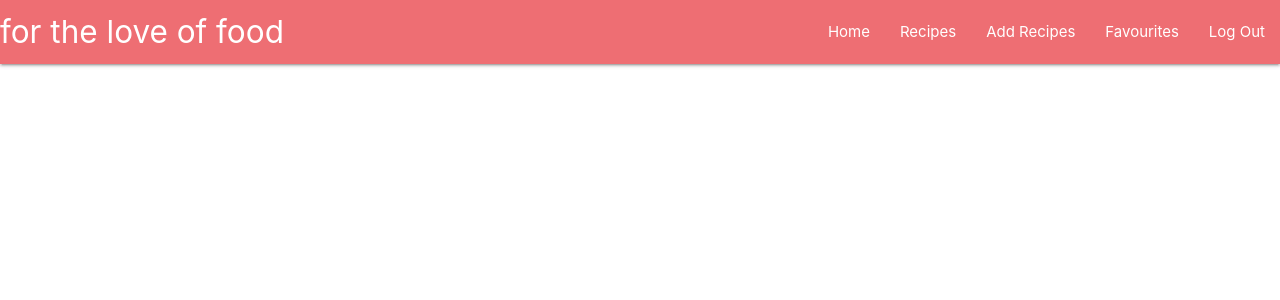
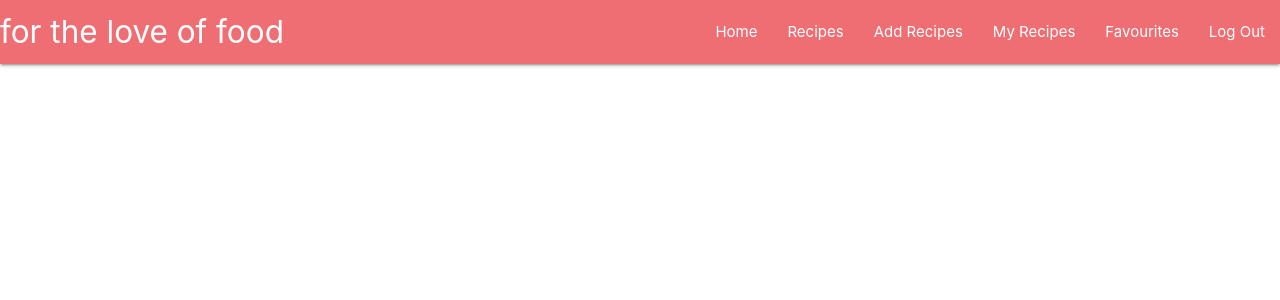
Before and after one commit to manni8436/MS3-Project, a Flask app: page /favourites in a window 1280 px wide. Shown: the top 300 px of the page. Run offline with Flask 2, Linux system fonts and the light colour scheme; the visitor is signed in with stand-in values (Sample User, id 1); data that the repository does not hold is empty; some libraries are stand-ins or nearby versions; some web fonts are replaced.

Commit message:
Add my_recipes nav link to base.html

```diff
--- a/templates/base.html
+++ b/templates/base.html
@@ -48,6 +48,7 @@
             <li><a href="{{ url_for('home') }}">Home</a></li>
             <li><a href="{{ url_for('recipes') }}">Recipes</a></li>
             <li><a href="{{ url_for('add_recipes') }}">Add Recipes</a></li>
+            <li><a href="{{ url_for('my_recipes') }}">My Recipes</a></li>
             <li><a href="{{ url_for('favourites') }}">Favourites</a></li>
             <li><a href="{{ url_for('logout') }}">Log Out</a></li>
           {% else %}
```
